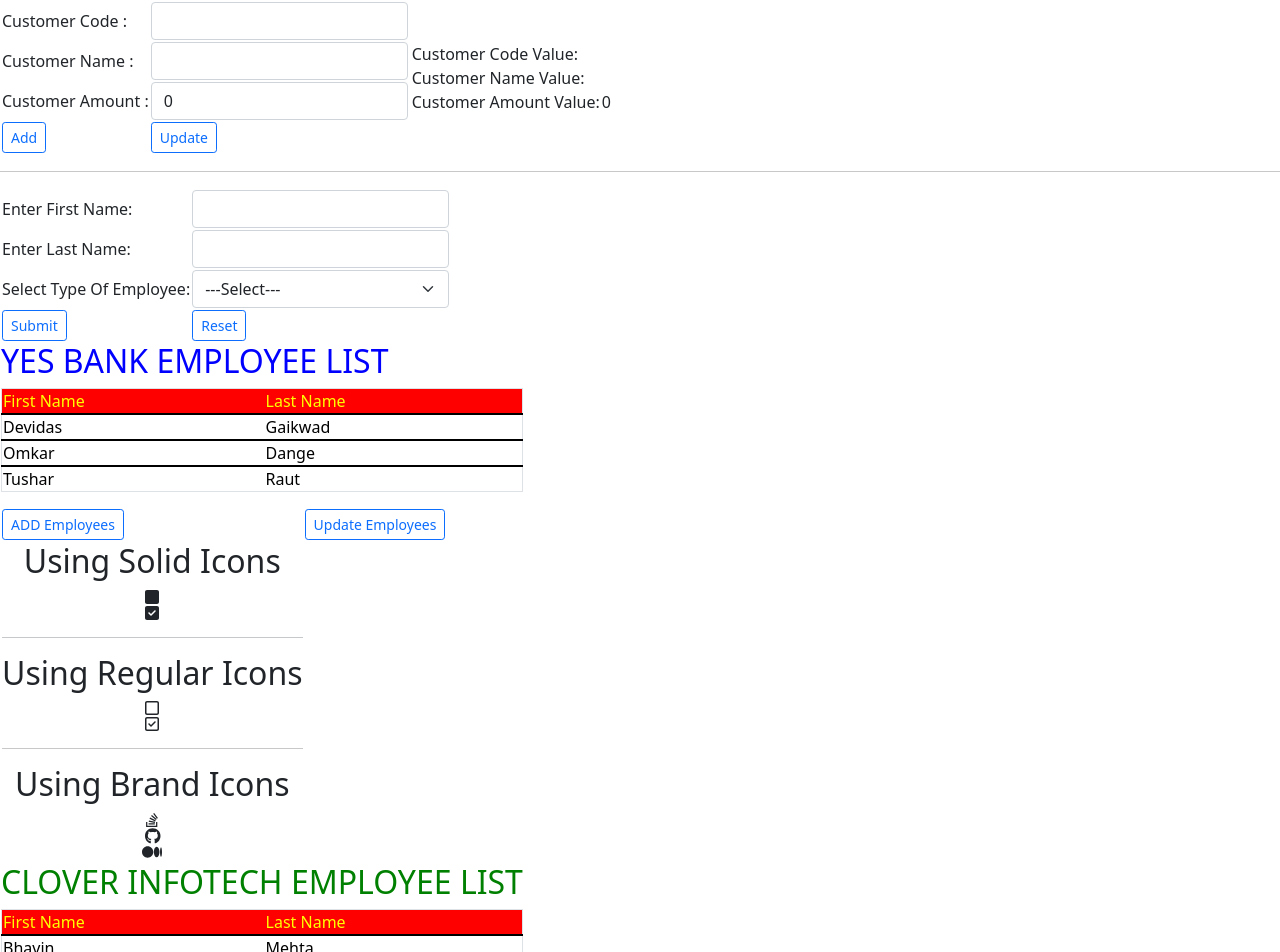
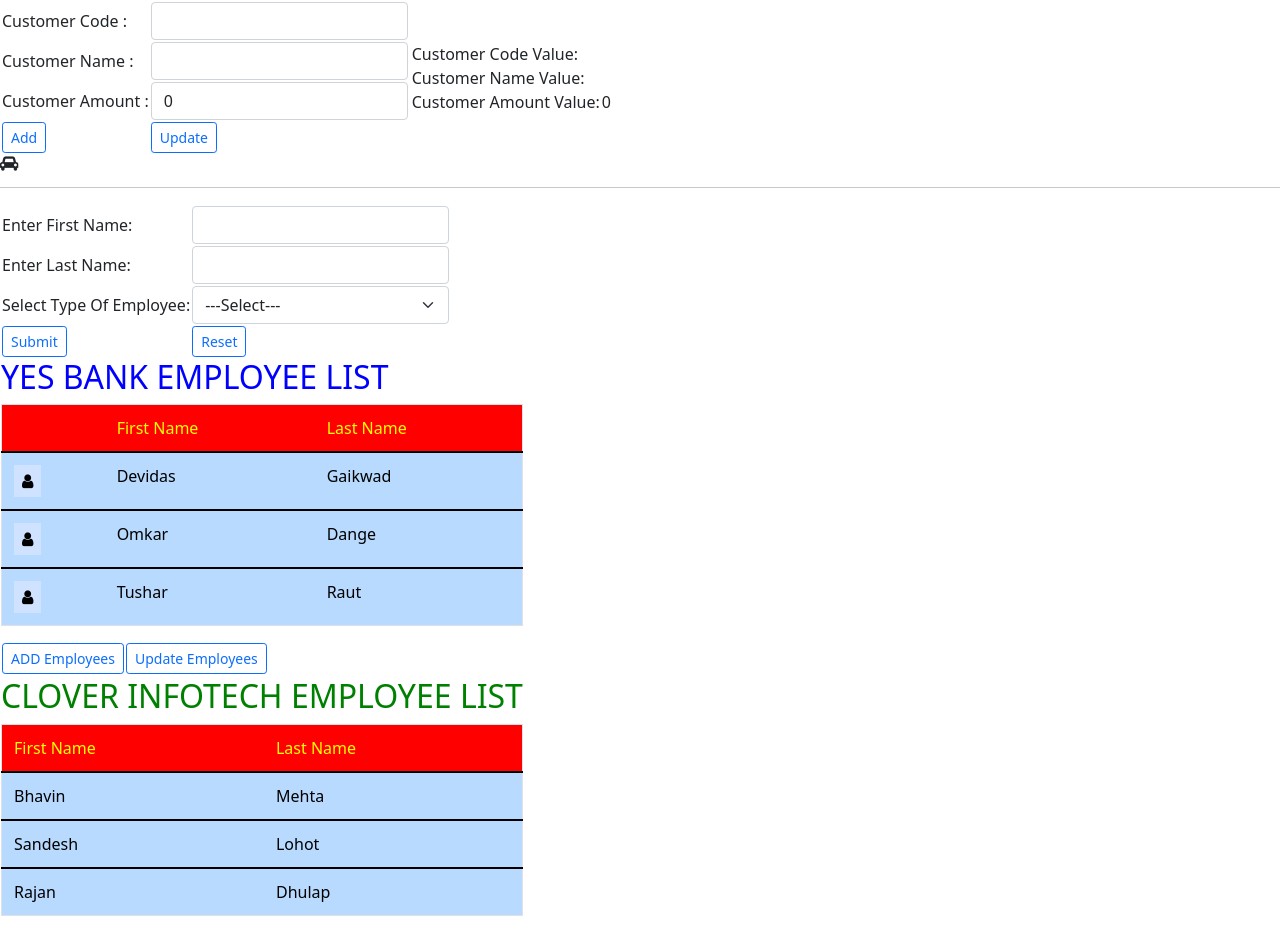
Before and after one commit to BhavinkumarMehta/angular-ivy-yob9ig, an Angular app: page / in a window 1280 px wide. Shown: the top 952 px of the page. Built offline with nearby package versions, Linux system fonts and the light colour scheme.

Commit message:
3 files modified

```diff
--- a/angular.json
+++ b/angular.json
@@ -19,8 +19,16 @@
             "polyfills": "src/polyfills.ts",
             "tsConfig": "src/tsconfig.app.json",
             "assets": ["src/favicon.ico", "src/assets"],
-            "styles": ["src/styles.css"],
-            "scripts": []
+            "styles": [
+              "src/styles.css",
+              "./node_modules/bootstrap/dist/css/bootstrap.min.css",
+              "./node_modules/font-awesome/css/font-awesome.min.css"
+            ],
+            "scripts": [
+              "./node_modules/jquery/dist/jquery.min.js",
+              "./node_modules/popper.js/dist/umd/popper.min.js",
+              "./node_modules/bootstrap/dist/js/bootstrap.min.js"
+            ]
           },
           "configurations": {
             "production": {
--- a/src/app/app.component.html
+++ b/src/app/app.component.html
@@ -55,17 +55,19 @@
 <h2 class="YesBackground">YES BANK EMPLOYEE LIST</h2>
 <table class="table" aria-colspan="12" border="1px">
   <tr class="table-primary" aria-colspan="12">
-    <td class="color" aria-colspan="6">First Name</td>
-    <td class="color" aria-colspan="6">Last Name</td>
+    <td class="color" aria-colspan="2"></td>
+    <td class="color" aria-colspan="5">First Name</td>
+    <td class="color" aria-colspan="5">Last Name</td>
   </tr>
   <tr class="table-primary" aria-colspan="12" *ngFor="let Employee of test">
-    <td aria-colspan="6">{{ Employee.fname }}</td>
-    <td aria-colspan="6">{{ Employee.lname }}</td>
+    <td aria-colspan="2"><i class="fa fa-user" aria-hidden="true"></i></td>
+    <td aria-colspan="5">{{ Employee.fname }}</td>
+    <td aria-colspan="5">{{ Employee.lname }}</td>
   </tr>
 </table>
 
 <table aria-colspan="12">
-  <tr class="table-primary" aria-colspan="12">
+  <tr aria-colspan="12">
     <td aria-colspan="6">
       <input
         id="AddEmployees"
@@ -83,32 +85,4 @@
       />
     </td>
   </tr>
-  <tr>
-    <td>
-      <div style="text-align:center">
-        <h2>Using Solid Icons</h2>
-        <fa-icon [icon]="['fas', 'square']"></fa-icon>
-        <br />
-        <fa-icon [icon]="['fas', 'check-square']"></fa-icon>
-      </div>
-      <hr />
-      <div style="text-align:center">
-        <h2>Using Regular Icons</h2>
-        <fa-icon [icon]="['far', 'square']"></fa-icon>
-        <br />
-        <fa-icon [icon]="['far', 'check-square']"></fa-icon>
-      </div>
-      <hr />
-      <div style="text-align:center">
-        <h2>Using Brand Icons</h2>
-        <fa-icon [icon]="['fab', 'stack-overflow']"></fa-icon>
-        <br />
-        <fa-icon [icon]="['fab', 'github']"></fa-icon>
-        <br />
-        <fa-icon [icon]="['fab', 'medium']"></fa-icon>
-      </div>
-    </td>
-  </tr>
-
-  <tr></tr>
 </table>
--- a/src/index.html
+++ b/src/index.html
@@ -1,3 +1,17 @@
+<html>
+  <head>
+    <meta charset="utf-8">
+    <title></title>
+    <base href="/">
+
+    <meta name="viewport" content="width=device-width, initial-scale=1">
+    <link rel="icon" type="image/x-icon" href="favicon.ico">
+    <link rel="stylesheet" href="https://cdnjs.cloudflare.com/ajax/libs/font-awesome/4.7.0/css/font-awesome.min.css">
+    <link rel="stylesheet" href="https://stackpath.bootstrapcdn.com/bootstrap/4.1.1/css/bootstrap.min.css" integrity="sha384-WskhaSGFgHYWDcbwN70/dfYBj47jz9qbsMId/iRN3ewGhXQFZCSftd1LZCfmhktB"
+      crossorigin="anonymous">
+  </head>
+  <body>
+
 <table>
   <tr>
   <customer-app>Loading Customer Data</customer-app>
@@ -13,3 +27,5 @@
     </td>
   </tr>
 </table>
+</body>
+</html>
```
